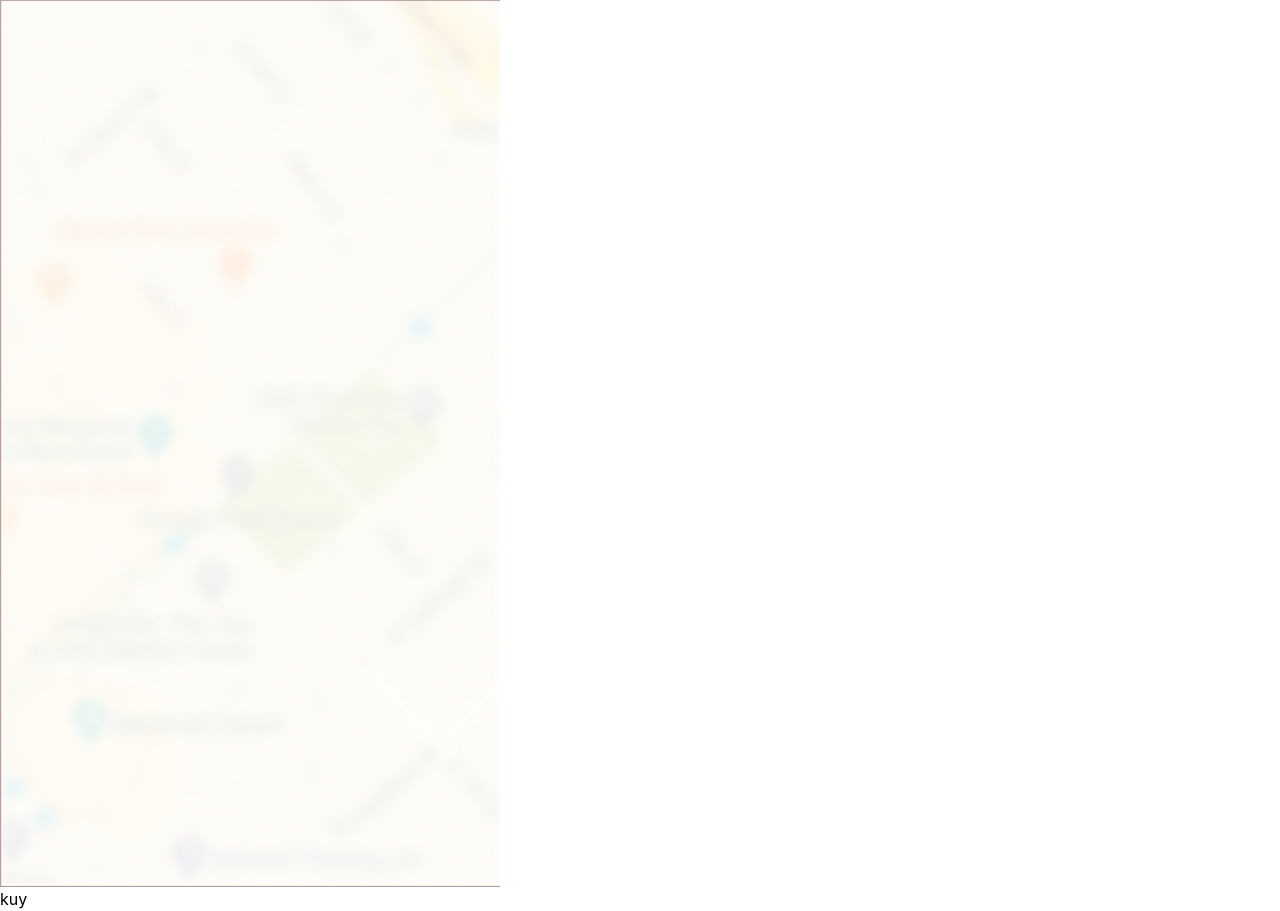
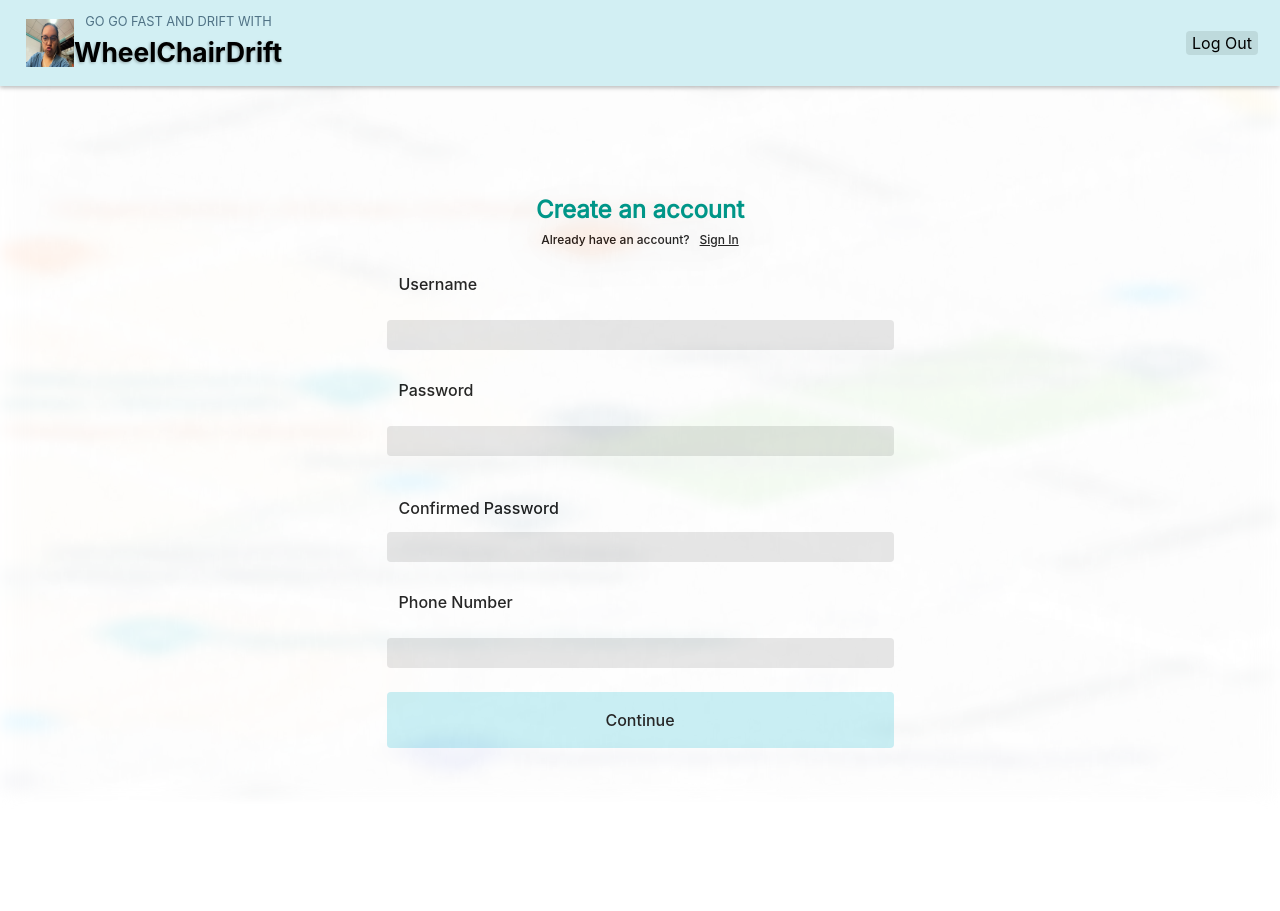
Before and after one commit to lilijanee/wcd, a React (Create React App) app: page /signup in a window 1280 px wide. After the commit the page ends 876 px from the top, so only its background shows below. Built offline with nearby package versions, Linux system fonts and the light colour scheme.

Commit message:
just some shit mix together

```diff
--- a/src/Pages/CreateAccount.js
+++ b/src/Pages/CreateAccount.js
@@ -1,10 +1,78 @@
-import './CreateAccount.css';
-import bg from '../image/background.png';
+import "./CreateAccount.css";
+import Navbar from "../components/Navbar";
+import bg from "../image/image 6.png";
 export default function CreateAccount() {
   return (
-    <div>
-      <img className='kuy' src={bg} alt="bg" />
-      <h1>kuy</h1>
-    </div>
-  )
+
+    <section className="bg-stone-50 flex flex-col items-stretch text" >
+      <img class="w-full h-full bg-scroll left-0 top-0 absolute blur-[5px]" alt="bg" src={bg}/>
+      <Navbar />
+      <div className="self-center flex w-[547px] max-w-full flex-col mt-24 mb-32 px-5 my-10">
+        <h2 className="text-teal-500 text-center text-2xl font-bold font-['Inter'] drop-shadow-2xl self-stretch ml-0 mr-0 max-w-full">
+          Create an account
+        </h2>
+        <div className="self-center flex w-[195] max-w-full items-stretch gap-2.5 mt-1.5">
+          <p className="text-black text-center text-xs font-medium">
+            Already have an account?
+          </p>
+          <a
+            href="#"
+            className="text-black text-center text-xs font-medium underline"
+          >
+            Sign In
+          </a>
+        </div>
+        <label
+          htmlFor="username"
+          className="text-black text-base font-medium max-w-[572px] ml-3 mt-6 self-start "
+        >
+          Username
+        </label>
+        <input
+          type="text"
+          id="username"
+          className="rounded bg-[#E3E3E3] self-stretch flex shrink-0 h-[30px] flex-col  mt-6 max-w-full"
+        />
+        <label
+          htmlFor="password"
+          className="text-black text-base font-medium max-w-[572px] ml-3 mt-7 self-start ml-2.5"
+        >
+          Password
+        </label>
+        <input
+          type="password"
+          id="password"
+          className="rounded bg-[#E3E3E3] self-stretch flex shrink-0 h-[30px] flex-col  mt-6 max-w-full"
+        />
+        <label
+          htmlFor="confirm-password"
+          className="text-black text-base font-medium max-w-[572px] ml-3 mt-10 self-start ml-2.5"
+        >
+          Confirmed Password
+        </label>
+        <input
+          type=""
+          id="confirm-password"
+          className="rounded bg-[#E3E3E3] self-stretch flex shrink-0 h-[30px] flex-col  mt-3 max-w-full"
+        />
+        <label
+          htmlFor="phone-number"
+          className="text-black text-base font-medium max-w-[572px] ml-3 mt-7 self-start ml-2.5"
+        >
+          Phone Number
+        </label>
+        <input
+          type="tel"
+          id="phone-number"
+          className="rounded bg-[#E3E3E3] self-stretch flex shrink-0 h-[30px] flex-col  mt-6 max-w-full"
+        />
+        <button
+          type="submit"
+          className="justify-center text-black text-center text-base font-medium  rounded bg-[#C2EEF4] self-stretch items-center  mt-6 px-5 py-4 max-w-full"
+        >
+          Continue
+        </button>
+      </div>
+    </section>
+  );
 }
```
Also changed, not shown: src/image/image 6.png (added).
